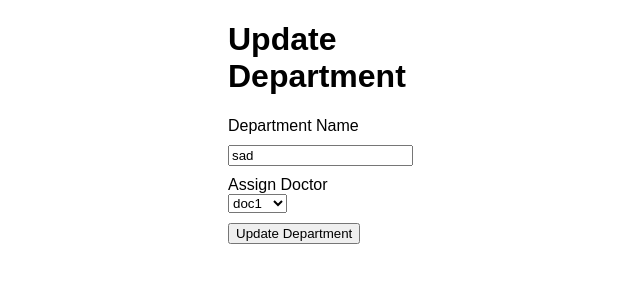
After one commit to apoorv1125/Test-App-Flask, a Flask app: page /update/department/1 in a window 1280 px wide. The commit adds this page. Shown: the top 300 px of the page, without its empty margins (312-952 px from the left). Run offline with Flask 3, Linux system fonts and the light colour scheme.

```diff
--- a/app.py
+++ b/app.py
@@ -1,6 +1,5 @@
 from flask import Flask
 from flask_sqlalchemy import SQLAlchemy
-from flask_migrate import Migrate
 from flask_bcrypt import Bcrypt
 
 db = SQLAlchemy()
@@ -11,6 +10,8 @@ def create_app():
 
     app.secret_key = 'SECRET'
 
+    app.config['SECRET_KEY'] = 'SECRET'
+
     db.init_app(app)
 
     bcrypt = Bcrypt(app)
--- a/routes.py
+++ b/routes.py
@@ -1,7 +1,10 @@
-from flask import render_template, request, redirect, url_for
+from flask import render_template, request, redirect, url_for, jsonify, make_response
+import jwt
 from flask_login import login_user, logout_user, current_user, login_required, LoginManager
+from functools import wraps
+from datetime import datetime, timezone, timedelta
 
-from models import User
+from models import User, Department
 
 # def register_route(app, db):
 #     @app.route('/', methods=['POST', 'GET'])
@@ -31,30 +34,45 @@ def register_route(app, db, bcrypt):
     def load_user(uid):
         return User.query.get(uid)
 
-    @login_manager.unauthorized_handler
-    def unauthorized_callback():
-        return redirect(url_for('index'))
+    # @login_manager.unauthorized_handler
+    # def unauthorized_callback():
+        # return redirect(url_for('index'))
 
+    # USER AUTH
     @app.route('/signup ', methods=['POST', 'GET'])
     def signup():
         if request.method == 'GET':
-            return render_template('signup.html')
+            token = request.cookies.get('jwt_token')
+            if not token:
+                return render_template('signup.html')
+            else:
+                return redirect(url_for('dashboard'))
         elif request.method == 'POST':
             username = request.form.get('username')
             password = request.form.get('password')
+            role = request.form.get('role')
 
             hashed_password = bcrypt.generate_password_hash(password)
 
-            user = User(name = username, password = hashed_password, role = "1")
+            existing_user = User.query.filter_by(name = username).first()
+
+            if existing_user:
+                return jsonify({'message': 'User already exists. Please login.'}), 400
+
+            user = User(name = username, password = hashed_password, role = role)
 
             db.session.add(user)
             db.session.commit()
-            return redirect(url_for('index'))
+            return redirect(url_for('login'))
 
     @app.route('/login ', methods=['POST', 'GET'])
     def login():
         if request.method == 'GET':
-            return render_template('login.html')
+            token = request.cookies.get('jwt_token')
+            if not token:
+                return render_template('login.html')
+            else:
+                return redirect(url_for('dashboard'))
         elif request.method == 'POST':
             username = request.form.get('username')
             password = request.form.get('password')
@@ -62,28 +80,131 @@ def register_route(app, db, bcrypt):
             user = User.query.filter(User.name == username).first()
 
             if user is None:
-                return 'Failed'
+                return jsonify({'message': 'Invalid email or password'}), 401
             else:
                 if bcrypt.check_password_hash(user.password, password):
-                    login_user(user)
-                    return redirect(url_for('index'))
+                    # login_user(user)
+                    # return redirect(url_for('index'))
+
+                    token = jwt.encode({
+                        'username': user.name,
+                        'exp': datetime.now(timezone.utc) + timedelta(hours=1)},
+                        app.config['SECRET_KEY'],
+                        algorithm="HS256"
+                    )
+
+                    response = make_response(redirect(url_for('dashboard')))
+                    response.set_cookie('jwt_token', token)
+                    return response
+
                 else:
-                    return 'Failed'
+                    return jsonify({'message': 'Invalid email or password'}), 401
+
+    # Token decorator
+    def token_required(f):
+        @wraps(f)
+        def decorated(*args, **kwargs):
+            token = request.cookies.get('jwt_token')
+
+            if not token:
+                return jsonify({'message': 'Token is missing!'}), 401
+
+            try:
+                data = jwt.decode(token, app.config['SECRET_KEY'], algorithms=["HS256"])
+                current_user = User.query.filter_by(name = data['username']).first()
+            except:
+                return jsonify({'message': 'Token is invalid!'}), 401
+
+            return f(current_user, *args, **kwargs)
+
+        return decorated
+
+    # @app.route('/logout')
+    # def logout():
+        # logout_user()
+        # return redirect(url_for('index'))
 
     @app.route('/logout')
     def logout():
-        logout_user()
-        return redirect(url_for('index'))
+        response = make_response(redirect(url_for('index')))
+        response.set_cookie('jwt_token', '', expires=0)
+        return response
 
-    @app.route('/secret')
-    @login_required
-    def secret():
-        if current_user.role == "1":
-            return 'Secret Message'
-        elif current_user.role == "2":
-            return 'Secret Message 2'
+    @app.route('/dashboard')
+    @token_required
+    def dashboard(current_user):
+        if current_user.role == 'admin':
+            departments = Department.query.all()
+            doctors = User.query.filter(User.role == 'doctor').all()
+
+            return render_template(
+                'admin_dashboard.html',
+                current_user = current_user,
+                departments = departments,
+                doctors = doctors
+            )
+        elif current_user.role == 'doctor':
+            return render_template('doctor_dashboard.html', current_user = current_user)
         else:
-            return 'Open Message'
+            return render_template('member_dashboard.html', current_user = current_user)
+
+    # DEPARTMENT
+    @app.route('/add_department', methods=['POST', 'GET'])
+    def add_department():
+        if request.method == 'GET':
+            doctors = User.query.filter_by(role = 'doctor').all()
+            return render_template('add_department.html', doctors = doctors)
+        elif request.method == 'POST':
+            name = request.form['department_name']
+            doctor_id = request.form['doctor_id']
+
+            new_department = Department(
+                name=name,
+                doctor_id=doctor_id if doctor_id != "" else None
+            )
+
+            db.session.add(new_department)
+            db.session.commit()
+
+            return redirect(url_for('dashboard'))
+
+    @app.route('/delete/department/<int:id>')
+    def delete_department(id):
+        department_to_delete = Department.query.get_or_404(id)
+
+        try:
+            db.session.delete(department_to_delete)
+            db.session.commit()
+            return redirect(url_for('dashboard'))
+        except:
+            return 'There was a problem deleting that task'
+
+    @app.route('/delete/doctor/<int:id>')
+    def delete_doctor(id):
+        doctor_to_delete = User.query.get_or_404(id)
+
+        try:
+            db.session.delete(doctor_to_delete)
+            db.session.commit()
+            return redirect(url_for('dashboard'))
+        except:
+            return 'There was a problem deleting that task'
+
+    @app.route('/update/department/<int:id>', methods=['GET', 'POST'])
+    def update_department(id):
+        department = Department.query.get_or_404(id)
+
+        if request.method == 'POST':
+            department.name = request.form['department_name']
+            department.doctor_id = request.form['doctor_id']
+            try:
+                db.session.commit()
+                return redirect(url_for('dashboard'))
+            except:
+                return 'There was a problem deleting that task'
+        else:
+            doctors = User.query.filter_by(role = 'doctor').all()
+            return render_template('update_department.html', department=department, doctors = doctors)
 
     @app.route('/')
     def index():
--- /dev/null
+++ b/static/css/main.css
@@ -0,0 +1,40 @@
+body, html {
+    margin: 0;
+    font-family: sans-serif;
+    background-color: white;
+}
+
+input {
+    margin: 10px 0;
+}
+
+.content {
+    margin: 0 auto;
+    width: 200px;
+}
+
+table, td, th {
+    border: 1px solid #aaa;
+}
+
+table {
+    border-collapse: collapse;
+    width: 100%;
+}
+
+th {
+    height: 30px;
+}
+
+td {
+    text-align: center;
+    padding: 5px;
+}
+
+.form {
+    margin-top: 20px;
+}
+
+#content {
+    width: 70%;
+}
--- a/templates/base.html
+++ b/templates/base.html
@@ -3,12 +3,15 @@
 <head>
     <meta charset="UTF-8">
     <meta name="viewport" content="width=device-width, initial-scale=1.0">
+    <link rel="stylesheet" href="{{ url_for('static', filename='css/main.css') }}">
     <title>{% block title %}default{% endblock %}</title>
 </head>
 <body>
+    <div class="content">
+    {% block content %}
 
-    {% block content %}
     {% endblock %}
+    </div>
 
 </body>
 </html>
--- a/templates/index.html
+++ b/templates/index.html
@@ -14,6 +14,5 @@
     <a href = "{{ url_for('login')}}">login</a>
     <a href = "{{ url_for('signup')}}">signup</a>
 {% endif %}
-    <a href = "{{ url_for('secret')}}">Secret</a>
 
 {% endblock %}
--- a/templates/login.html
+++ b/templates/login.html
@@ -6,8 +6,12 @@
 <html lang="en">
     <h1>Login</h1>
     <form action="{{ url_for('login') }}" method="POST">
+        <label for="username">Username</label><br>
         <input type="text" name="username" id="username" required = "required"><br>
+
+        <label for="password">Password</label><br>
         <input type="text" name="password" id="password" required = "required"><br>
+
         <input type="submit" value="Login User"><br>
     </form>
 </html>
--- /dev/null
+++ b/templates/update_department.html
@@ -0,0 +1,25 @@
+{% extends 'base.html' %}
+
+{% block title %} Dashboard {% endblock %}
+
+{% block content %}
+
+    <h1>Update Department</h1>
+    <form action="{{ url_for('update_department', id=department.uid) }}" method="POST">
+        <label for="department_name">Department Name</label><br>
+        <input type="text" name="department_name" id="department_name" value ="{{department.name}}" required><br>
+
+        <label for="doctor">Assign Doctor</label><br>
+        <select name="doctor_id">
+            {% for doc in doctors %}
+                <option value="{{ doc.uid }}"
+                    {% if department.doctor_id == doc.uid %}selected{% endif %}>
+                    {{ doc.name }}
+                </option>
+            {% endfor %}
+        </select><br>
+
+        <input type="submit" value="Update Department"><br>
+    </form>
+
+{% endblock %}
```
Also changed, not shown: models.py (+16 -1 lines), requirements.txt (+5 -4 lines), templates/add_department.html (added, +23 -0 lines), templates/admin_dashboard.html (added, +70 -0 lines), templates/doctor_dashboard.html (added, +10 -0 lines), templates/member_dashboard.html (added, +10 -0 lines), templates/signup.html (+10 -0 lines), instance/testuser.db.
